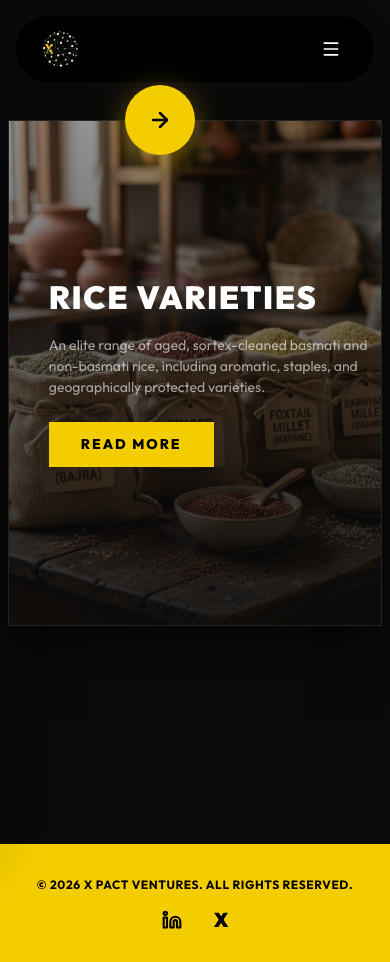
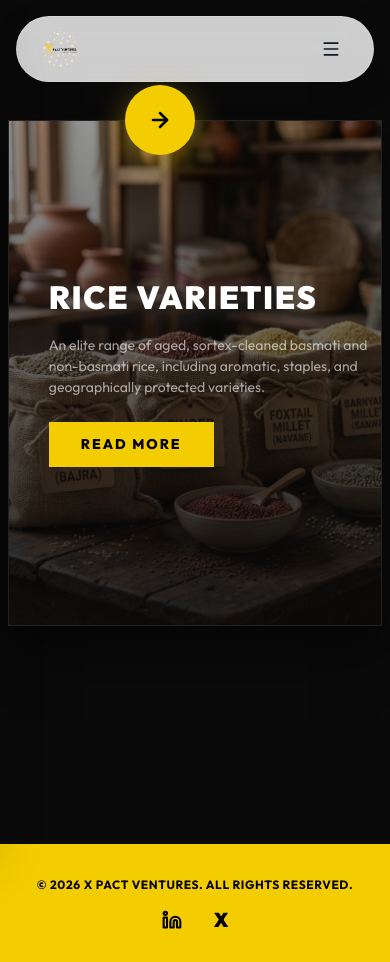
Before and after one commit to seenuoff-tech/x-pact-ventures, a React (Vite) app: page /products in a window 390 px wide. Built offline with nearby package versions, Linux system fonts and the light colour scheme.

Commit message:
Fix mobile header styles and optimize home page performance

```diff
--- a/src/components/Glob.tsx
+++ b/src/components/Glob.tsx
@@ -1,5 +1,6 @@
 import React, { useState, useEffect, useRef } from 'react';
 import Globe from 'react-globe.gl';
+import { useIsMobile } from '../hooks/useIsMobile';
 import './Glob.css';
 
 const Glob = () => {
@@ -11,6 +12,7 @@ const Glob = () => {
   const [highlightedCountries, setHighlightedCountries] = useState<string[]>([]);
   const [showOnlyHighlighted, setShowOnlyHighlighted] = useState(false);
   const [globeReady, setGlobeReady] = useState(false);
+  const isMobile = useIsMobile();
 
   useEffect(() => {
     if (!containerRef.current) return;
@@ -104,7 +106,7 @@ const Glob = () => {
           onGlobeReady={() => setGlobeReady(true)}
         globeImageUrl="//unpkg.com/three-globe/example/img/earth-dark.jpg"
         backgroundColor="rgba(0,0,0,0)"
-        polygonsData={countries.features}
+        polygonsData={isMobile ? [] : countries.features}
         polygonAltitude={({ properties }: any) => {
           const iso = properties.ISO_A2;
           if (highlightedCountries.includes(iso)) {
@@ -133,7 +135,7 @@ const Glob = () => {
           showOnlyHighlighted ? 'rgba(0,0,0,0)' : 'rgba(80,80,80,0.3)'
         }
         polygonsTransitionDuration={transitionDuration}
-        arcsData={arcsData}
+        arcsData={isMobile ? [] : arcsData}
         arcColor={() => 'white'}
         arcAltitude={0.3}
       />
--- a/src/components/Header.tsx
+++ b/src/components/Header.tsx
@@ -72,7 +72,7 @@ const Header: React.FC = () => {
         onMouseEnter={() => setIsHeaderHovered(true)}
         onMouseLeave={() => setIsHeaderHovered(false)}
       >
-        <div className={`flex justify-between items-center px-6 md:px-12 py-3 rounded-full w-full max-w-7xl transition-all duration-300 backdrop-blur-lg border shadow-[0_8px_32px_rgba(0,0,0,0.1)] ${isDarkBg ? 'bg-white/80 border-white/20' : 'bg-black border-black/20'}`}>
+        <div className={`flex justify-between items-center px-6 md:px-12 py-3 rounded-full w-full max-w-7xl transition-all duration-300 backdrop-blur-lg border shadow-[0_8px_32px_rgba(0,0,0,0.1)] bg-white/80 border-white/20 ${isDarkBg ? 'md:bg-white/80 md:border-white/20' : 'md:bg-black md:border-black/20'}`}>
           {/* Logo - Left Side */}
           <div className="flex items-center">
             <NavLink to="/">
@@ -127,7 +127,7 @@ const Header: React.FC = () => {
               onClick={toggleMenu}
               className="sm:hidden p-2 hover:bg-gray-100/50 rounded-full transition-colors"
             >
-              <Menu size={20} className={isDarkBg ? "text-gray-900" : "text-white"} />
+              <Menu size={20} className="text-gray-900" />
             </button>
           </div>
         </div>
--- a/src/components/SourcingProducts.tsx
+++ b/src/components/SourcingProducts.tsx
@@ -210,7 +210,6 @@ export default function SourcingProducts() {
                   ref={(el) => {
                     videoRefs.current[i] = el;
                   }}
-                  autoPlay
                   loop
                   muted={true}
                   playsInline
```
